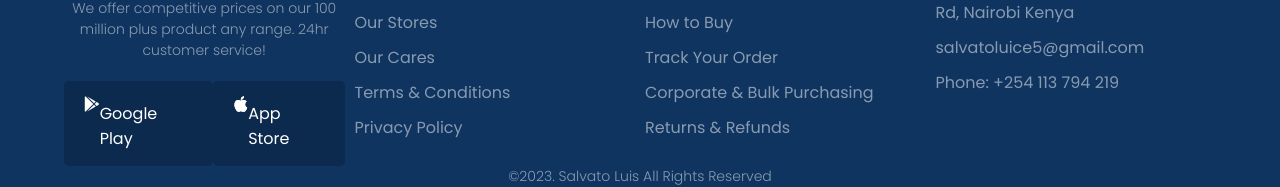
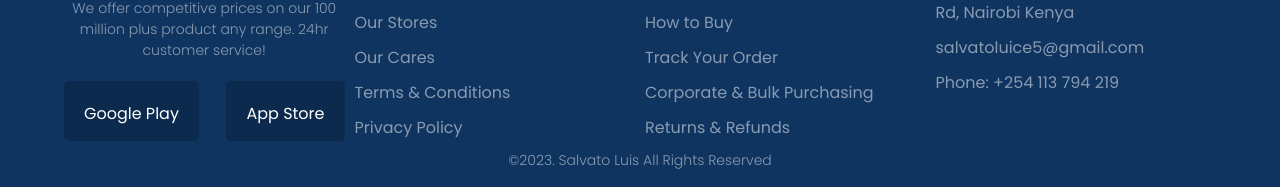
Before and after one commit to salvatoluice/fly-oceans, a React (Create React App) app: page / in a window 1280 px wide. Shown: the part 4943-5130 px from the top of the page. Built offline with nearby package versions, Linux system fonts and the light colour scheme; no server answers.

Commit message:
Final debug

```diff
--- a/src/common/footer/Footer.js
+++ b/src/common/footer/Footer.js
@@ -1,6 +1,4 @@
 import React from "react"
-import {FaGooglePlay} from 'react-icons/fa'
-import { BsApple } from 'react-icons/bs'
 import "./footer.css"
 
 const Footer = () => {
@@ -13,11 +11,10 @@ const Footer = () => {
             <p>We offer competitive prices on our 100 million plus product any range. 24hr customer service!</p>
             <div className='icon d_flex'>
               <div className='img d_flex'>
-                <FaGooglePlay />
+
                 <span>Google Play</span>
               </div>
               <div className='img d_flex'>
-                <BsApple />
                 <span>App Store</span>
               </div>
             </div>
```
